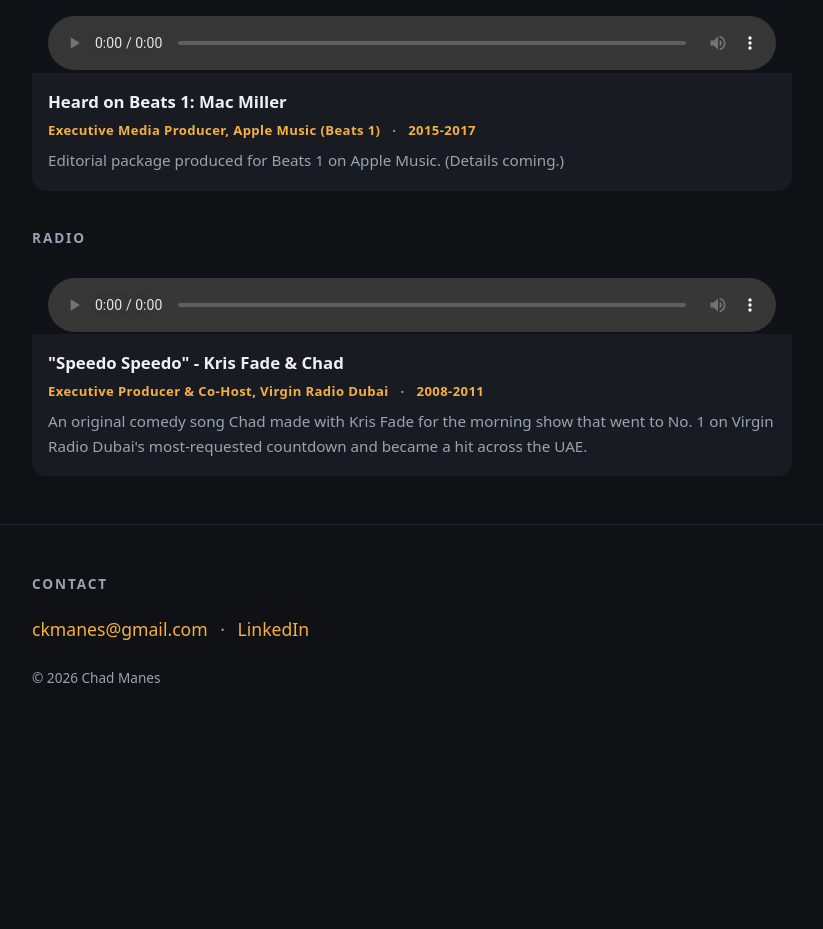
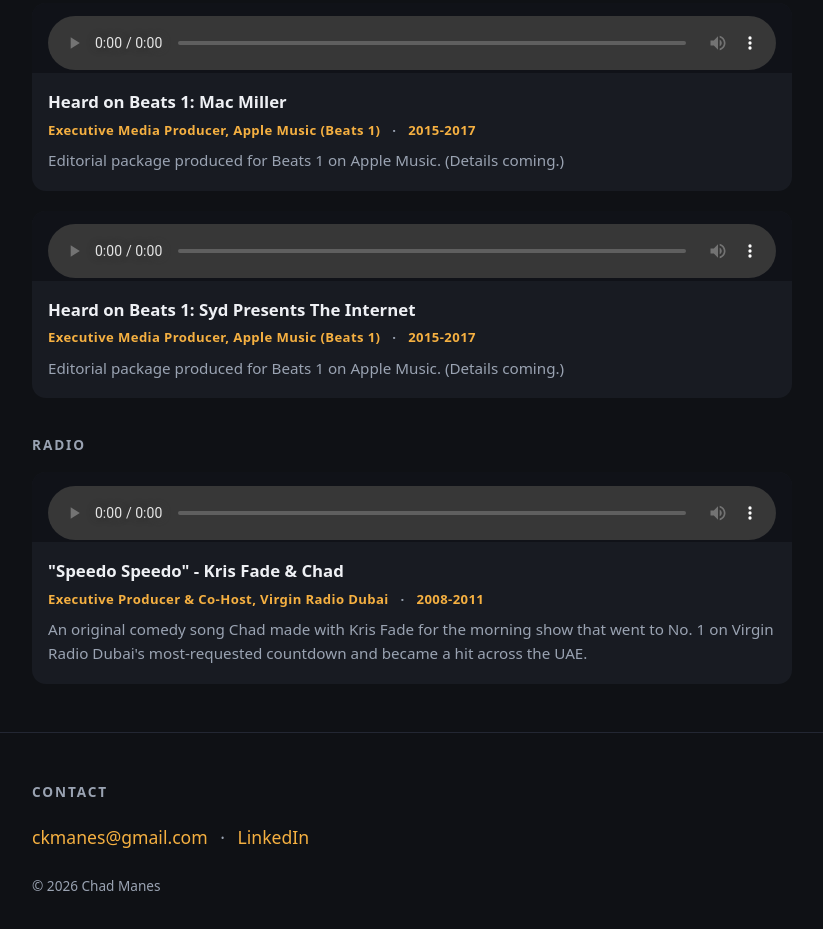
Before and after one commit to chadmanes/chadmanes.github.io, a plain HTML site: page index.html in a window 1280 px wide. Shown: the part 2664-3593 px from the top of the page, without its empty margins (108-931 px from the left). Before the commit the page ends 3421 px from the top, so only its background shows below. Drawn offline with Linux system fonts and the light colour scheme.

Commit message:
Add the Syd Presents The Internet editorial package
Place it after Mac Miller in Editorial Packages, using the same inline audio player.

Co-authored-by: Chad Manes <chadmanes@users.noreply.github.com>

```diff
--- a/index.html
+++ b/index.html
@@ -108,6 +108,16 @@
             <p class="meta">Executive Media Producer, Apple Music (Beats 1) <span class="sep">·</span> 2015-2017</p>
             <p>Editorial package produced for Beats 1 on Apple Music. (Details coming.)</p>
           </article>
+          <article class="card work-card">
+            <div class="audio">
+              <audio controls preload="metadata" aria-label="Heard on Beats 1: Syd Presents The Internet">
+                <source src="assets/audio/heard-on-beats1-the-internet.mp3" type="audio/mpeg">
+              </audio>
+            </div>
+            <h3>Heard on Beats 1: Syd Presents The Internet</h3>
+            <p class="meta">Executive Media Producer, Apple Music (Beats 1) <span class="sep">·</span> 2015-2017</p>
+            <p>Editorial package produced for Beats 1 on Apple Music. (Details coming.)</p>
+          </article>
         </div>
       </div>
 
```
Also changed, not shown: 1 other file.
